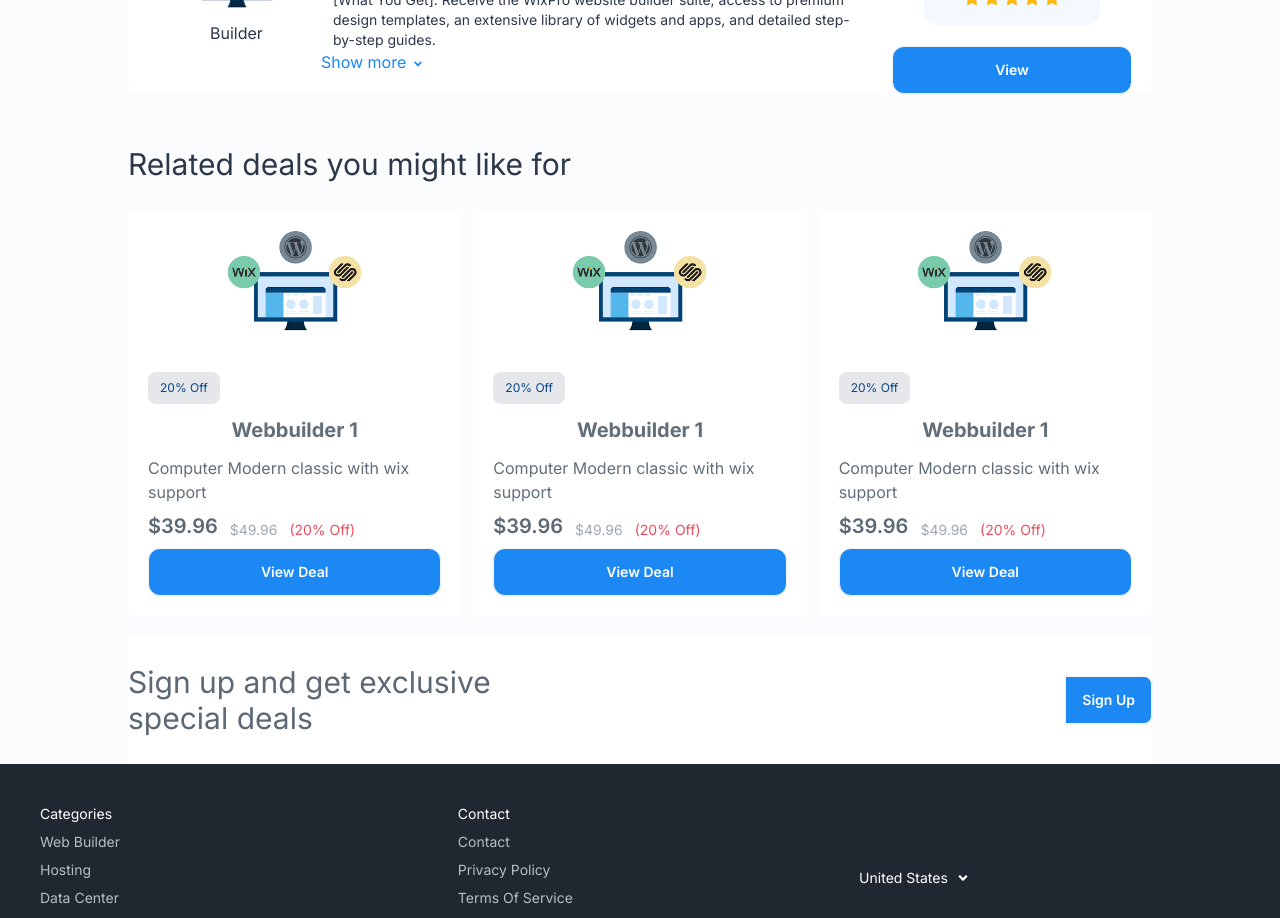
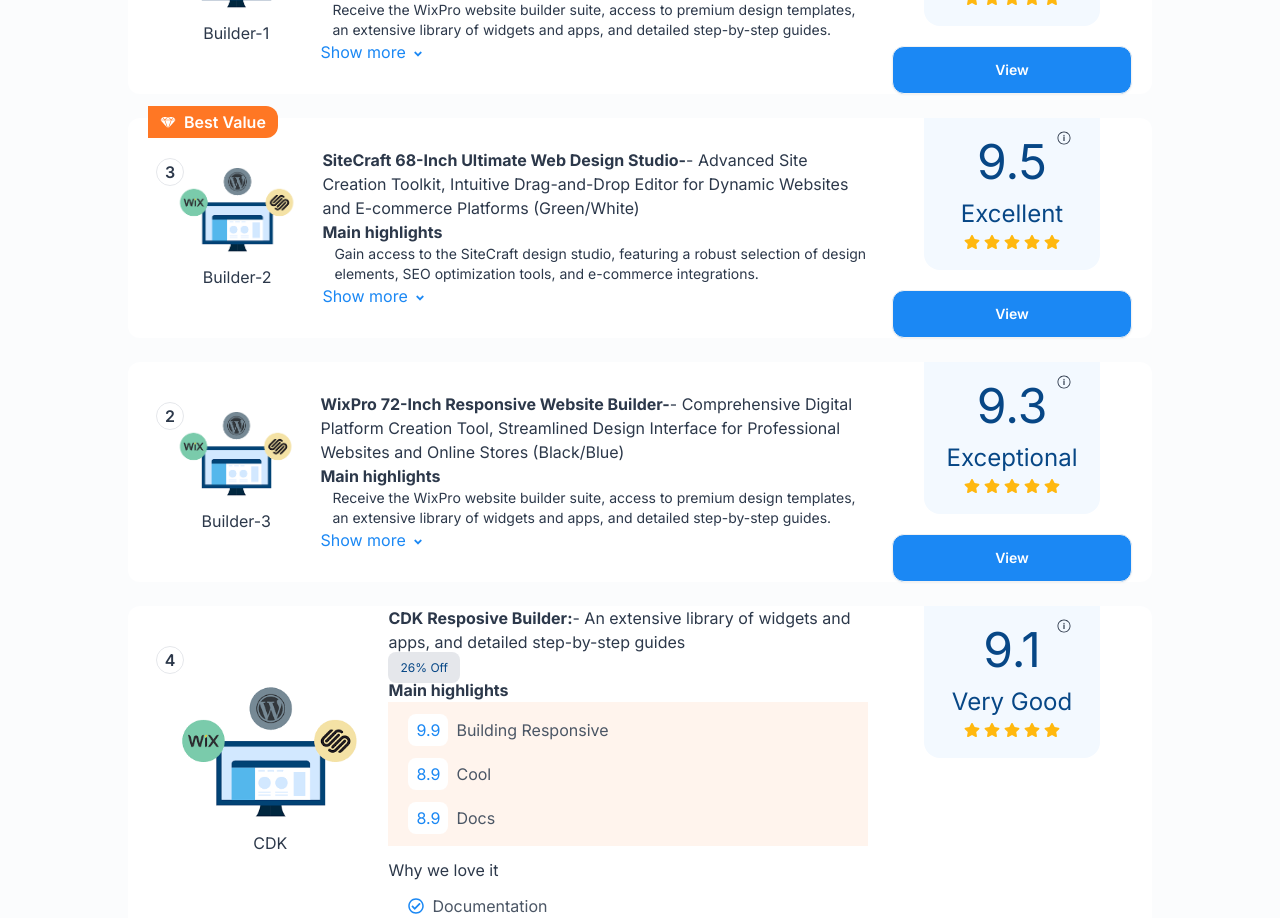
Before and after one commit to moazzemhossainnahid/webbuilder-client, a Next.js app: page / in a window 1280 px wide. Shown: the part 480-1398 px from the top of the page. Built offline with nearby package versions, Linux system fonts and the light colour scheme.

Commit message:
resolved

```diff
--- a/src/components/common/MainCardSec/MainCardSec.tsx
+++ b/src/components/common/MainCardSec/MainCardSec.tsx
@@ -1,10 +1,72 @@
 import React from 'react';
 import HomeCard from '../UI/Cards/HomeCard/HomeCard';
+import { IoMdTrophy } from 'react-icons/io';
+import { GiCutDiamond } from 'react-icons/gi';
+import HomeCard2 from '../UI/Cards/HomeCard/HomeCard2';
 
 const MainCardSec: React.FC = () => {
     return (
         <div className='w-full md:w-4/5 mx-auto py-5'>
-            <HomeCard />
+            <HomeCard
+                bestChoice={true}
+                badgeNumber={1}
+                imgSrc="/img_1.png"
+                title="Builder-1"
+                descriptionStrong="WixPro 72-Inch Responsive Website Builder-"
+                descriptionNormal="Comprehensive Digital Platform Creation Tool, Streamlined Design Interface for Professional Websites and Online Stores (Black/Blue)"
+                mainHighlights="Receive the WixPro website builder suite, access to premium design templates, an extensive library of widgets and apps, and detailed step-by-step guides."
+                rating={9.8}
+                ratingText="Exceptional"
+                buttonText="View"
+                showMoreText="Show more"
+                bestWishesText="Best Wishes"
+                bestWishesIcon={<IoMdTrophy />}
+            />
+            <HomeCard
+                bestChoice={true}
+                badgeNumber={3}
+                imgSrc="/img_1.png"
+                title="Builder-2"
+                descriptionStrong="SiteCraft 68-Inch Ultimate Web Design Studio-"
+                descriptionNormal=" Advanced Site Creation Toolkit, Intuitive Drag-and-Drop Editor for Dynamic Websites and E-commerce Platforms (Green/White)"
+                mainHighlights="Gain access to the SiteCraft design studio, featuring a robust selection of design elements, SEO optimization tools, and e-commerce integrations."
+                rating={9.5}
+                ratingText="Excellent"
+                buttonText="View"
+                showMoreText="Show more"
+                bestWishesText="Best Value"
+                bestWishesIcon={<GiCutDiamond />}
+            />
+            <HomeCard
+                bestChoice={false}
+                badgeNumber={2}
+                imgSrc="/img_1.png"
+                title="Builder-3"
+                descriptionStrong="WixPro 72-Inch Responsive Website Builder-"
+                descriptionNormal="Comprehensive Digital Platform Creation Tool, Streamlined Design Interface for Professional Websites and Online Stores (Black/Blue)"
+                mainHighlights=" Receive the WixPro website builder suite, access to premium design templates, an extensive library of widgets and apps, and detailed step-by-step guides."
+                rating={9.3}
+                ratingText="Exceptional"
+                buttonText="View"
+                showMoreText="Show more"
+                bestWishesText="Best Value"
+                bestWishesIcon={<GiCutDiamond />}
+            />
+            <HomeCard2
+                bestChoice={false}
+                badgeNumber={4}
+                imgSrc="/img_1.png"
+                title="Builder-3"
+                descriptionStrong="CDK Resposive Builder:"
+                descriptionNormal="An extensive library of widgets and apps, and detailed step-by-step guides"
+                mainHighlights=" Receive the WixPro website builder suite, access to premium design templates, an extensive library of widgets and apps, and detailed step-by-step guides."
+                rating={9.1}
+                ratingText="Very Good"
+                buttonText="View"
+                showMoreText="Show more"
+                bestWishesText="Best Value"
+                bestWishesIcon={<GiCutDiamond />}
+            />
         </div>
     );
 };
--- a/src/components/common/UI/Cards/HomeCard/HomeCard.tsx
+++ b/src/components/common/UI/Cards/HomeCard/HomeCard.tsx
@@ -1,47 +1,90 @@
+import React from 'react';
 import Image from 'next/image';
-import React from 'react';
 import { FaAngleDown, FaStar } from 'react-icons/fa';
-import { IoIosInformationCircleOutline } from 'react-icons/io';
-import { IoTrophyOutline } from 'react-icons/io5';
+import { IoIosInformationCircleOutline, IoMdTrophy } from 'react-icons/io';
 
-const HomeCard: React.FC = () => {
+interface HomeCardProps {
+    bestChoice: boolean;
+    badgeNumber: number;
+    imgSrc: string;
+    title: string;
+    descriptionStrong: string;
+    descriptionNormal: string;
+    mainHighlights: string;
+    rating: number;
+    ratingText: string;
+    buttonText: string;
+    showMoreText: string;
+    bestWishesText: string;
+    bestWishesIcon: JSX.Element;
+}
+
+const HomeCard: React.FC<HomeCardProps> = ({
+    bestChoice,
+    badgeNumber,
+    imgSrc,
+    title,
+    descriptionStrong,
+    descriptionNormal,
+    mainHighlights,
+    rating,
+    ratingText,
+    buttonText,
+    showMoreText,
+    bestWishesText,
+    bestWishesIcon
+}) => {
+
+        // Calculate the number of filled stars
+        const filledStars = Math.round(rating / 2);
+
+        // Calculate the number of empty stars
+        const emptyStars = 5 - filledStars;
     return (
         <div className="w-full py-3">
             <div className='w-full mx-auto px-5 bg-white rounded-xl'>
                 <div className="w-full flex flex-col md:flex-row gap-3 justify-between items-center relative text-[#2C384A]">
-                    <div className="absolute -top-3 left-0">
-                        <h3 className="rounded-r-xl font-semibold flex items-center justify-center gap-2 px-3 py-1 text-white bg-[#FF7724]"><IoTrophyOutline /> Best Choice</h3>
-                    </div>
-                    <div className="absolute top-10 left-2">
-                        <h3 className="w-7 h-7 rounded-full font-semibold">1</h3>
-                    </div>
+                    {bestChoice && (
+                        <div className="absolute -top-3 left-0">
+                            <h3 className="rounded-r-xl font-semibold flex items-center justify-center gap-2 px-3 py-1 text-white bg-[#FF7724]">
+                                {bestWishesIcon} {bestWishesText}
+                            </h3>
+                        </div>
+                    )}
+                    {badgeNumber > 0 && (
+                        <div className="absolute top-10 left-2">
+                            <h3 className="w-7 h-7 border flex justify-center items-center rounded-full font-semibold">{badgeNumber}</h3>
+                        </div>
+                    )}
                     <div className="md:pl-7">
-                        <Image className='mx-auto' width={300} height={100} src="/img_1.png" alt="img1.png" />
-                        <h3 className="pt-3 text-center">Builder</h3>
+                        <Image className='mx-auto' width={300} height={100} src={imgSrc} alt={title} />
+                        <h3 className="pt-3 text-center">{title}</h3>
                     </div>
                     <div className="text-left px-3">
-                        <h3 className=""> <strong>WixPro 72-Inch Responsive Website Builder</strong>- Comprehensive Digital Platform Creation Tool, Streamlined Design Interface for Professional Websites and Online Stores (Black/Blue) </h3>
+                    <h3 className=""> <strong>{descriptionStrong}</strong>- {descriptionNormal} </h3>
                         <h3 className="font-bold">Main highlights</h3>
-                        <p className="pl-3 text-sm">[What You Get]: Receive the WixPro website builder suite, access to premium design templates, an extensive library of widgets and apps, and detailed step-by-step guides.</p>
-                        <h6 className="text-[#1B88F4] flex justify-start items-center gap-1">Show more <FaAngleDown className='pt-1' /></h6>
+                        <p className="pl-3 text-sm">{mainHighlights}</p>
+                        <h6 className="text-[#1B88F4] flex justify-start items-center gap-1">
+                            {showMoreText} <FaAngleDown className='pt-1' />
+                        </h6>
                     </div>
                     <div className="flex flex-col gap-5">
                         <div className="bg-[#F3F9FF] md:w-44 mx-auto text-center rounded-b-2xl p-5 relative">
                             <IoIosInformationCircleOutline className='absolute top-3 right-7' />
-                            <h1 className="text-[#074786] text-5xl">9.8</h1>
-                            <h3 className="text-2xl text-[#074786] pt-3">Exceptional</h3>
+                            <h1 className="text-[#074786] text-5xl">{rating}</h1>
+                            <h3 className="text-2xl text-[#074786] pt-3">{ratingText}</h3>
                             <div className="w-full flex gap-1 items-center justify-center pt-1">
-                                <FaStar className='text-[#FFB80F]' />
-                                <FaStar className='text-[#FFB80F]' />
-                                <FaStar className='text-[#FFB80F]' />
-                                <FaStar className='text-[#FFB80F]' />
-                                <FaStar className='text-[#FFB80F]' />
+                                {[...Array(filledStars)].map((_, index) => (
+                                    <FaStar key={index} className="text-[#FFB80F]" />
+                                ))}
+                                {[...Array(emptyStars)].map((_, index) => (
+                                    <FaStar key={index + filledStars} className="text-gray-300" />
+                                ))}
                             </div>
                         </div>
-                        <button className='w-full md:w-60 btn bg-[#1B88F4] text-white rounded-xl md:px-10'>View</button>
+                        <button className='w-full md:w-60 btn bg-[#1B88F4] text-white rounded-xl md:px-10'>{buttonText}</button>
                     </div>
                 </div>
-
             </div>
         </div>
     );
--- /dev/null
+++ b/src/components/common/UI/Cards/HomeCard/HomeCard2.tsx
@@ -0,0 +1,103 @@
+import React from 'react';
+import Image from 'next/image';
+import { FaAngleDown, FaRegCheckCircle, FaStar } from 'react-icons/fa';
+import { IoIosInformationCircleOutline, IoMdTrophy } from 'react-icons/io';
+
+interface HomeCardProps {
+    bestChoice: boolean;
+    badgeNumber: number;
+    imgSrc: string;
+    title: string;
+    descriptionStrong: string;
+    descriptionNormal: string;
+    mainHighlights: string;
+    rating: number;
+    ratingText: string;
+    buttonText: string;
+    showMoreText: string;
+    bestWishesText: string;
+    bestWishesIcon: JSX.Element;
+}
+
+const HomeCard2: React.FC<HomeCardProps> = ({
+    bestChoice,
+    badgeNumber,
+    imgSrc,
+    title,
+    descriptionStrong,
+    descriptionNormal,
+    mainHighlights,
+    rating,
+    ratingText,
+    buttonText,
+    showMoreText,
+    bestWishesText,
+    bestWishesIcon
+}) => {
+
+    // Calculate the number of filled stars
+    const filledStars = Math.round(rating / 2);
+
+    // Calculate the number of empty stars
+    const emptyStars = 5 - filledStars;
+    return (
+        <div className="w-full py-3">
+            <div className='w-full mx-auto px-5 bg-white rounded-xl'>
+                <div className="w-full flex flex-col md:flex-row gap-3 justify-between relative text-[#2C384A]">
+                    {bestChoice && (
+                        <div className="absolute -top-3 left-0">
+                            <h3 className="rounded-r-xl font-semibold flex items-center justify-center gap-2 px-3 py-1 text-white bg-[#FF7724]">
+                                {bestWishesIcon} {bestWishesText}
+                            </h3>
+                        </div>
+                    )}
+                    {badgeNumber > 0 && (
+                        <div className="absolute top-10 left-2">
+                            <h3 className="w-7 h-7 border flex justify-center items-center rounded-full font-semibold">{badgeNumber}</h3>
+                        </div>
+                    )}
+                    <div className="md:pl-7 md:pt-20">
+                        <Image className='mx-auto' width={300} height={100} src={imgSrc} alt={title} />
+                        <h3 className="pt-3 text-center">CDK</h3>
+                    </div>
+                    <div className="text-left px-3">
+                        <h3 className=""> <strong>{descriptionStrong}</strong>- {descriptionNormal} </h3>
+                        <span className='bg-gray-200 text-[#074786] text-xs rounded-lg px-3 py-2 space-y-2'>26% Off</span>
+                        <h3 className="font-bold">Main highlights</h3>
+                        <div className="flex flex-col gap-3 bg-[#FFF4ED] px-5 py-3">
+                            <h3 className="text-[#4B5665] flex justify-start text-start items-center gap-2"> <span className="bg-white rounded-lg px-2 py-1 text-[#1B88F4]">9.9</span> Building Responsive</h3>
+                            <h3 className="text-[#4B5665] flex justify-start text-start items-center gap-2"> <span className="bg-white rounded-lg px-2 py-1 text-[#1B88F4]">8.9</span> Cool</h3>
+                            <h3 className="text-[#4B5665] flex justify-start text-start items-center gap-2"> <span className="bg-white rounded-lg px-2 py-1 text-[#1B88F4]">8.9</span> Docs</h3>
+                        </div>
+                        <div className="pt-3">
+                            <h3 className="font-normal">Why we love it</h3>
+                            <div className="flex flex-col gap-3 px-5 py-3">
+                                <h3 className="text-[#4B5665] flex justify-start text-start items-center gap-2"> <FaRegCheckCircle className="text-[#1B88F4]">9.9</FaRegCheckCircle> Documentation</h3>
+                                <h3 className="text-[#4B5665] flex justify-start text-start items-center gap-2"> <FaRegCheckCircle className="text-[#1B88F4]">8.9</FaRegCheckCircle> Easy Use</h3>
+                                <h3 className="text-[#4B5665] flex justify-start text-start items-center gap-2"> <FaRegCheckCircle className="text-[#1B88F4]">8.9</FaRegCheckCircle> Out of box</h3>
+                            </div>
+                        </div>
+                    </div>
+                    <div className="flex flex-col justify-between items-start gap-5 relative">
+                            <div className="bg-[#F3F9FF] md:w-44 mx-auto text-center rounded-b-2xl p-5 relative">
+                                <IoIosInformationCircleOutline className='absolute top-3 right-7' />
+                                <h1 className="text-[#074786] text-5xl">{rating}</h1>
+                                <h3 className="text-2xl text-[#074786] pt-3">{ratingText}</h3>
+                                <div className="w-full flex gap-1 items-center justify-center pt-1">
+                                    {[...Array(filledStars)].map((_, index) => (
+                                        <FaStar key={index} className="text-[#FFB80F]" />
+                                    ))}
+                                    {[...Array(emptyStars)].map((_, index) => (
+                                        <FaStar key={index + filledStars} className="text-gray-300" />
+                                    ))}
+                                </div>
+                            </div>
+                        <button className='w-full md:w-60 btn bg-[#1B88F4] text-white rounded-xl md:px-10'>{buttonText}</button>
+                    </div>
+                </div>
+            </div>
+        </div>
+    );
+};
+
+export default HomeCard2;
```
